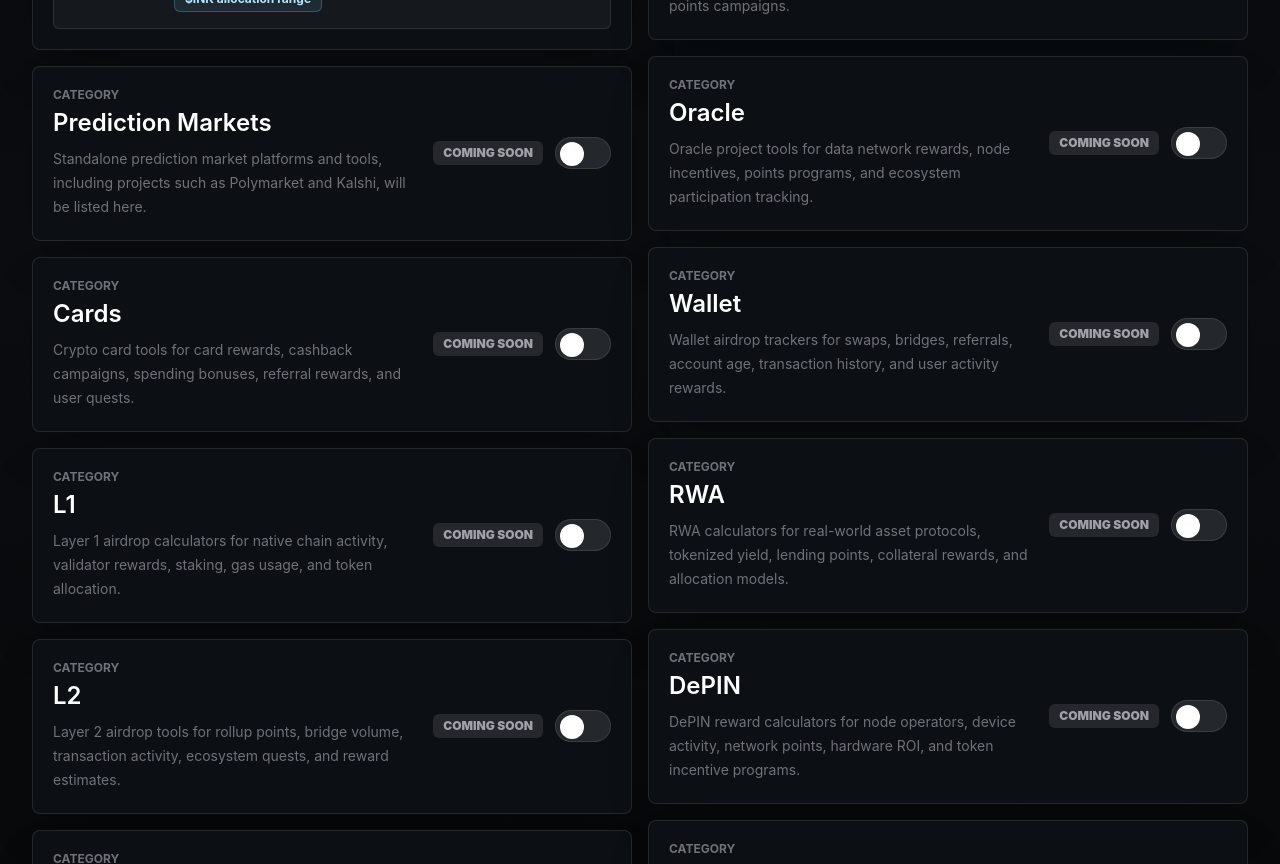
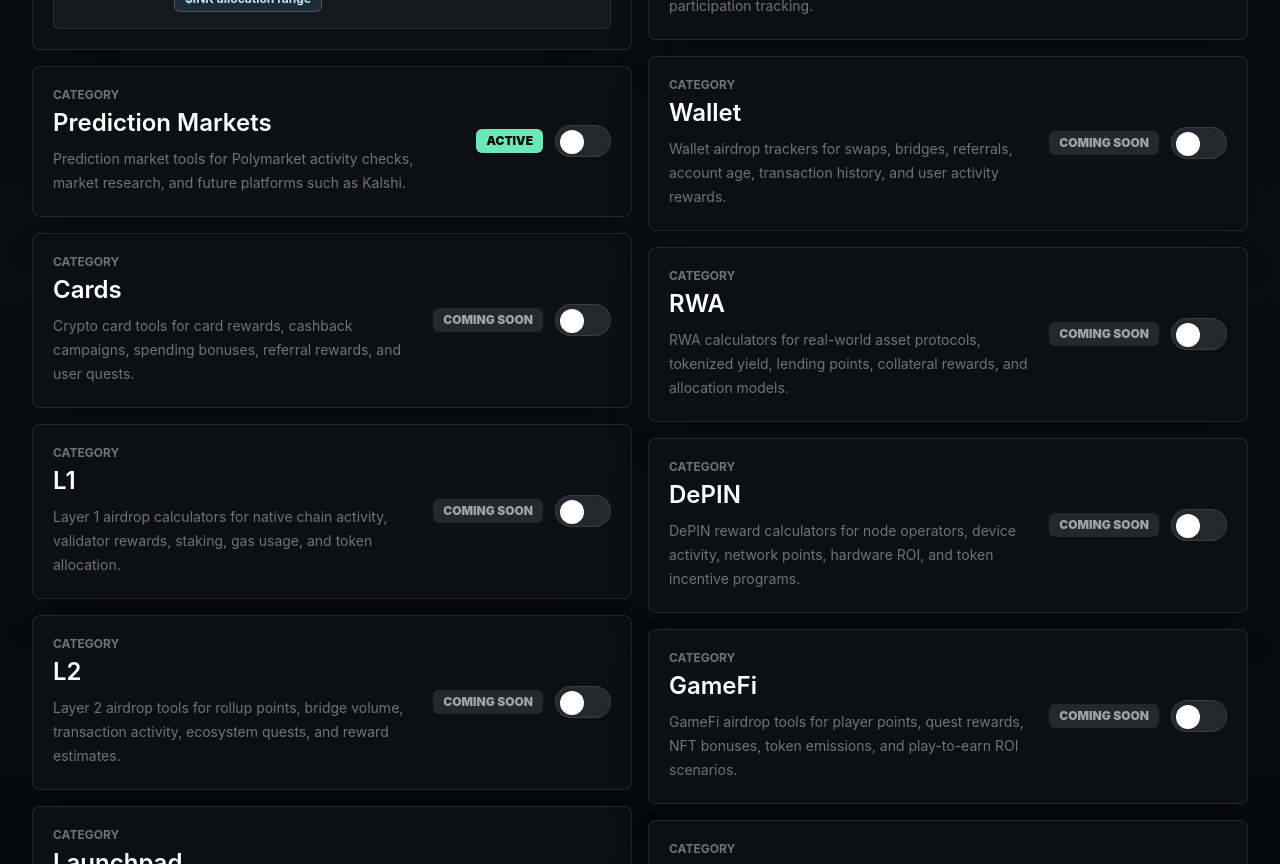
Before and after one commit to rroydd/alpha-tools-portal, a Next.js app: page / in a window 1280 px wide. Shown: the part 1140-2004 px from the top of the page. Built offline with nearby package versions, Linux system fonts and the light colour scheme; no server answers.

Commit message:
Add Polymarket activity checker to portal

```diff
--- a/next.config.ts
+++ b/next.config.ts
@@ -1,4 +1,5 @@
 import type { NextConfig } from "next";
+import path from "node:path";
 
 const securityHeaders = [
   {
@@ -21,7 +22,7 @@ const securityHeaders = [
 
 const nextConfig: NextConfig = {
   turbopack: {
-    root: __dirname,
+    root: path.join(__dirname, ".."),
   },
   async headers() {
     return [
--- a/src/app/page.tsx
+++ b/src/app/page.tsx
@@ -4,6 +4,9 @@ import Image from "next/image";
 import Link from "next/link";
 import { useEffect, useState } from "react";
 import { projects } from "@/data/projects";
+
+const perpsProjects = projects.filter((project) => project.slug === "hibachi" || project.slug === "nado");
+const predictionMarketProjects = projects.filter((project) => project.slug === "polymarket");
 
 const typewriterCategories = [
   "perps",
@@ -32,14 +35,14 @@ const toolCategories = [
     name: "Perps",
     status: "Active",
     description: "Perps calculators for perpetual futures airdrops, trading points, volume rewards, fees, and farming ROI.",
-    projects,
+    projects: perpsProjects,
   },
   {
     name: "Prediction Markets",
-    status: "Coming soon",
+    status: "Active",
     description:
-      "Standalone prediction market platforms and tools, including projects such as Polymarket and Kalshi, will be listed here.",
-    projects: [],
+      "Prediction market tools for Polymarket activity checks, market research, and future platforms such as Kalshi.",
+    projects: predictionMarketProjects,
   },
   {
     name: "Cards",
@@ -158,15 +161,15 @@ export default function Home() {
         name: "Alpha Tools",
         url: "https://alpha-tools-tau.vercel.app/",
         description:
-          "Crypto calculators and points estimators for researching potential rewards, farming ROI, and project activity.",
+          "Crypto calculators, points estimators, and research tools for potential rewards, farming ROI, and project activity.",
       },
       {
         "@type": "ItemList",
-        name: "Alpha Tools calculators",
+        name: "Alpha Tools projects",
         itemListElement: projects.map((project, index) => ({
           "@type": "ListItem",
           position: index + 1,
-          name: `${project.name} calculator`,
+          name: project.category === "Airdrop Calculator" ? `${project.name} calculator` : project.name,
           url: project.productionUrl,
         })),
       },
--- a/src/data/projects.ts
+++ b/src/data/projects.ts
@@ -61,4 +61,24 @@ export const projects: Project[] = [
     referralUrl: "https://app.nado.xyz?join=oIxX08E",
     docsUrl: "https://docs.nado.xyz/",
   },
+  {
+    slug: "polymarket",
+    name: "Polymarket Activity Checker",
+    shortName: "Polymarket Checker",
+    category: "Prediction Markets",
+    description: "Check public Polymarket API volume, fees, wallet activity, builders, and market coverage.",
+    benefits: [
+      { label: "live volume coverage", tone: "sky" },
+      { label: "wallet activity checker", tone: "emerald" },
+      { label: "fee and activity model", tone: "violet" },
+    ],
+    status: "live",
+    accent: "#1f6bff",
+    logoUrl: "/logos/polymarket-logo.svg",
+    logoIconUrl: "/logos/polymarket-icon.svg",
+    localUrl: "http://localhost:3002",
+    productionUrl: "https://polymarket-activity-checker.vercel.app/",
+    referralUrl: "https://polymarket.com/?r=brelgino",
+    docsUrl: "https://docs.polymarket.com/api-reference/introduction",
+  },
 ];
```
Also changed, not shown: public/logos/polymarket-icon.svg (added), public/logos/polymarket-logo.svg (added).
